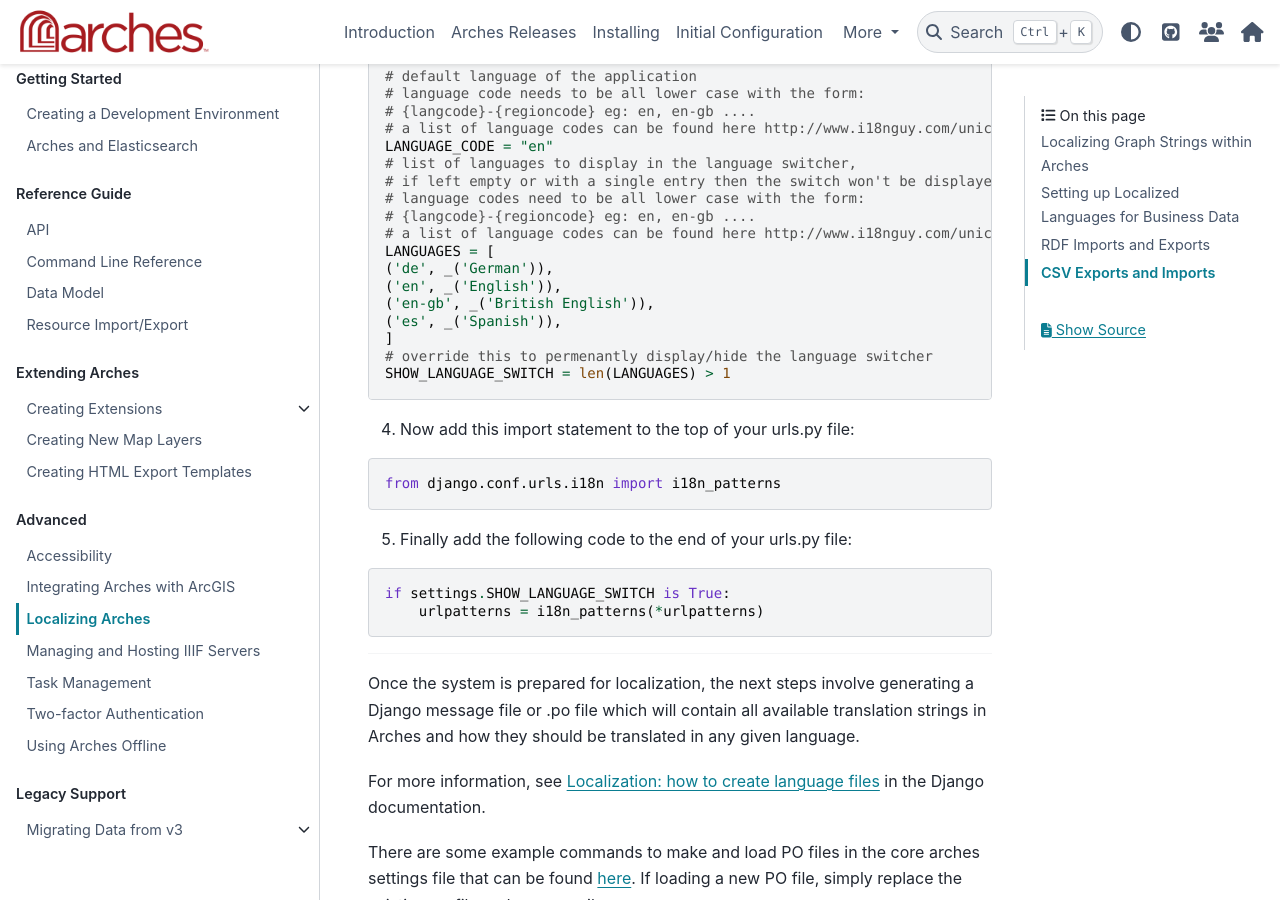
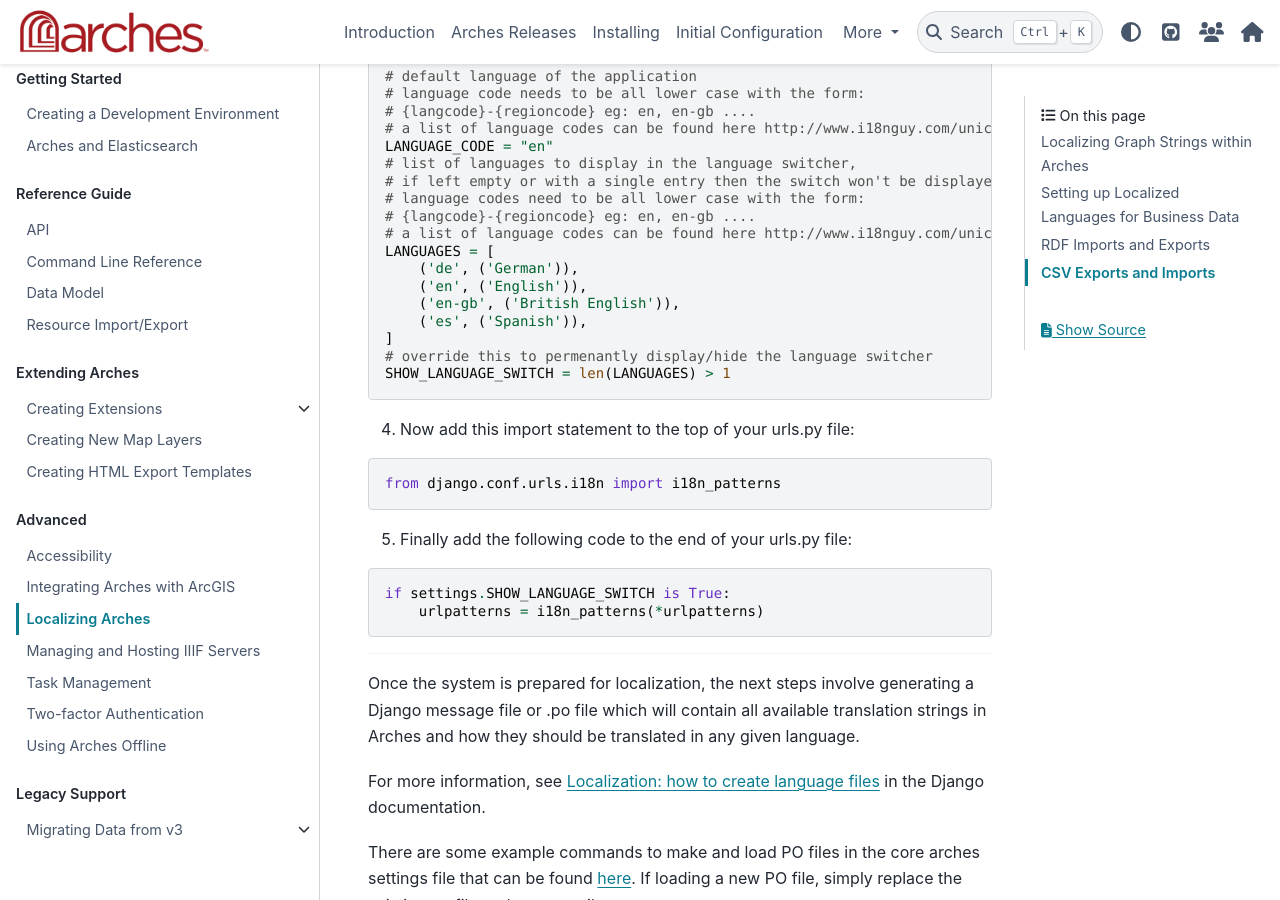
Before and after one commit to archesproject/arches-docs, a Sphinx documentation site: the page built from docs/developing/advanced/localizing-arches.txt, in a window 1280 px wide and 900 px high, scrolled down 860 px. Built offline with Sphinx 7.4.7 and the PyData theme 0.15.4, drawn with Linux system fonts in a browser that asks for light colours.

Commit message:
Removed underscores

```diff
--- a/docs/developing/advanced/localizing-arches.txt
+++ b/docs/developing/advanced/localizing-arches.txt
@@ -46,10 +46,10 @@
     # {langcode}-{regioncode} eg: en, en-gb ....
     # a list of language codes can be found here http://www.i18nguy.com/unicode/language-identifiers.html
     LANGUAGES = [
-    ('de', _('German')),
-    ('en', _('English')),
-    ('en-gb', _('British English')),
-    ('es', _('Spanish')),
+        ('de', ('German')),
+        ('en', ('English')),
+        ('en-gb', ('British English')),
+        ('es', ('Spanish')),
     ]
     # override this to permenantly display/hide the language switcher
     SHOW_LANGUAGE_SWITCH = len(LANGUAGES) > 1
```
